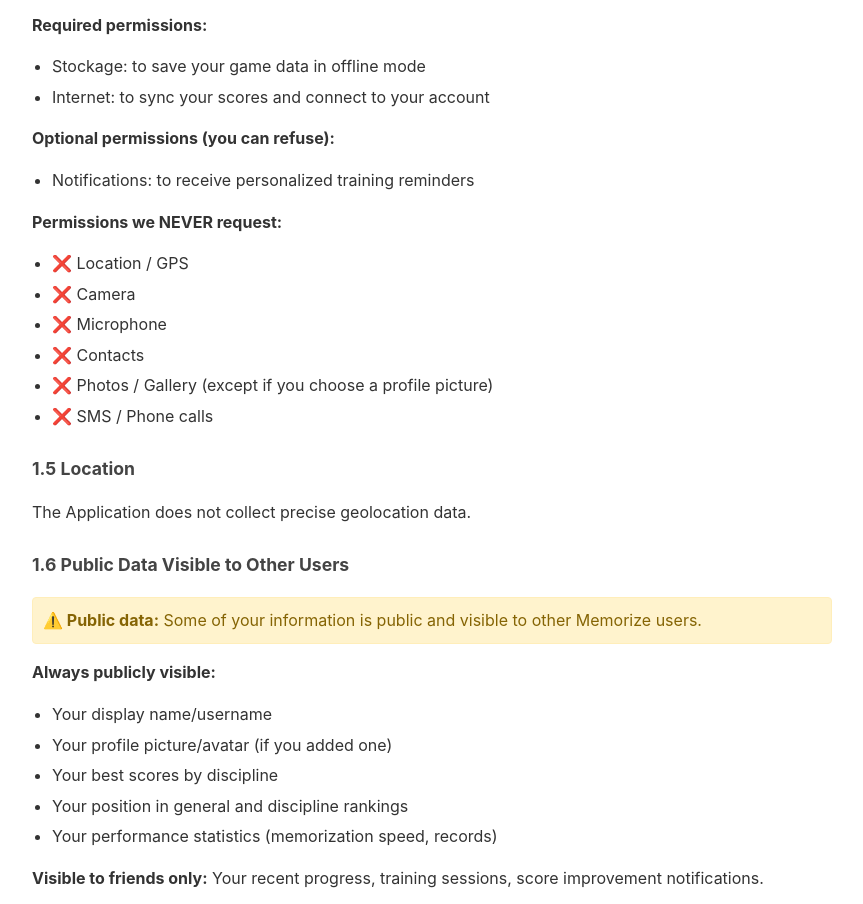
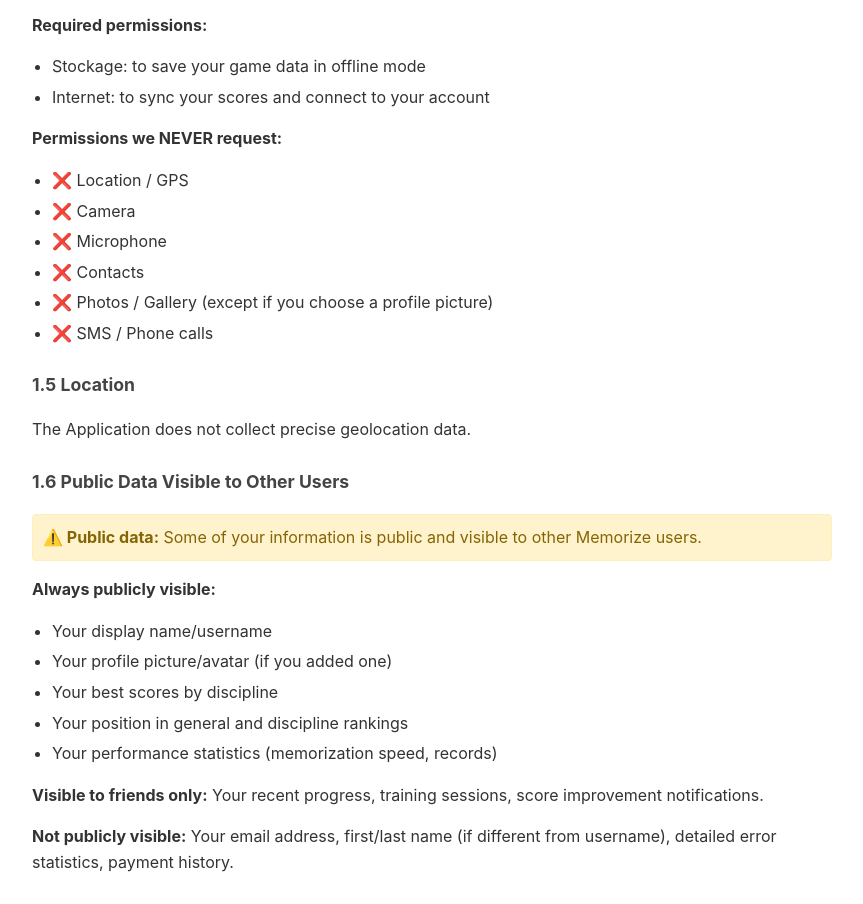
Before and after one commit to guillaumekrvr2/memorize-legal, a plain HTML site: page privacy/eng.html in a window 1280 px wide. Shown: the part 1871-2775 px from the top of the page, without its empty margins (208-1071 px from the left). Drawn offline with Linux system fonts and the light colour scheme.

Commit message:
Update eng.html

```diff
--- a/privacy/eng.html
+++ b/privacy/eng.html
@@ -83,10 +83,6 @@
         <ul>
             <li>Stockage: to save your game data in offline mode</li>
             <li>Internet: to sync your scores and connect to your account</li>
-        </ul>
-        <p><strong>Optional permissions (you can refuse):</strong></p>
-        <ul>
-            <li>Notifications: to receive personalized training reminders</li>
         </ul>
         <p><strong>Permissions we NEVER request:</strong></p>
         <ul>
```
